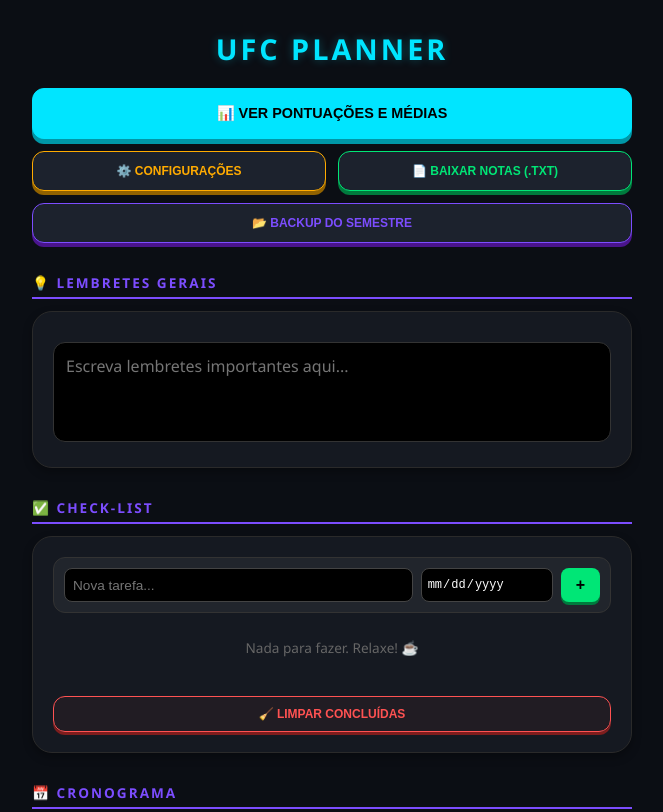
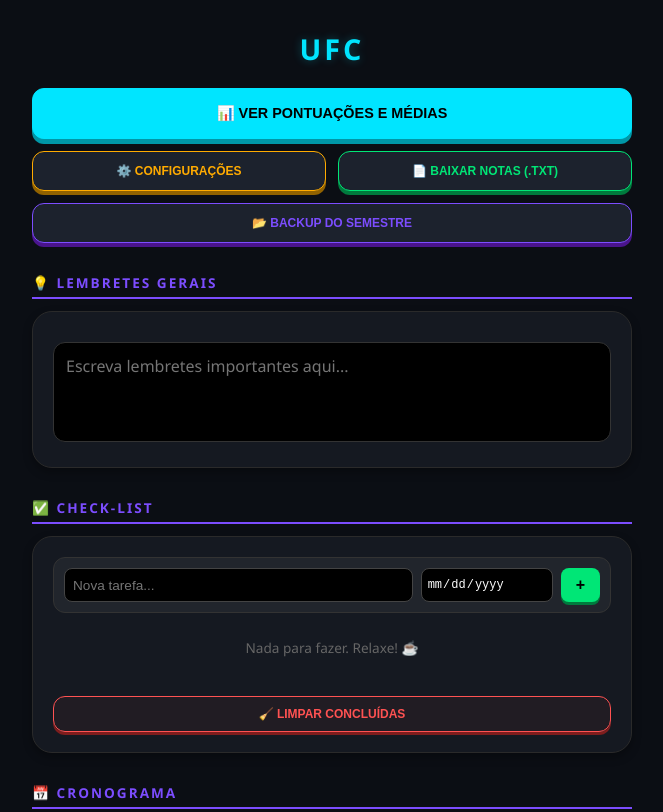
Before and after one commit to karll0s/planner-ufc, a plain HTML site: page index.html in a window 1280 px wide. Shown: the top 812 px of the page, without its empty margins (308-971 px from the left). Drawn offline with Linux system fonts and the light colour scheme.

Commit message:
Update title and header in index.html

```diff
--- a/index.html
+++ b/index.html
@@ -3,7 +3,7 @@
 <head>
     <meta charset="UTF-8">
     <meta name="viewport" content="width=device-width, initial-scale=1.0">
-    <title>UFC Planner - Ultimate v7.4</title>
+    <title>UFC Planner</title>
     <style>
         :root {
             --bg: #0b0e14;
@@ -162,7 +162,7 @@
 <body>
 
     <div class="container">
-        <h1>UFC PLANNER</h1>
+        <h1>UFC</h1>
 
         <div class="menu">
             <button class="btn-grades" onclick="irParaNotas()">📊 Ver Pontuações e Médias</button>
```
